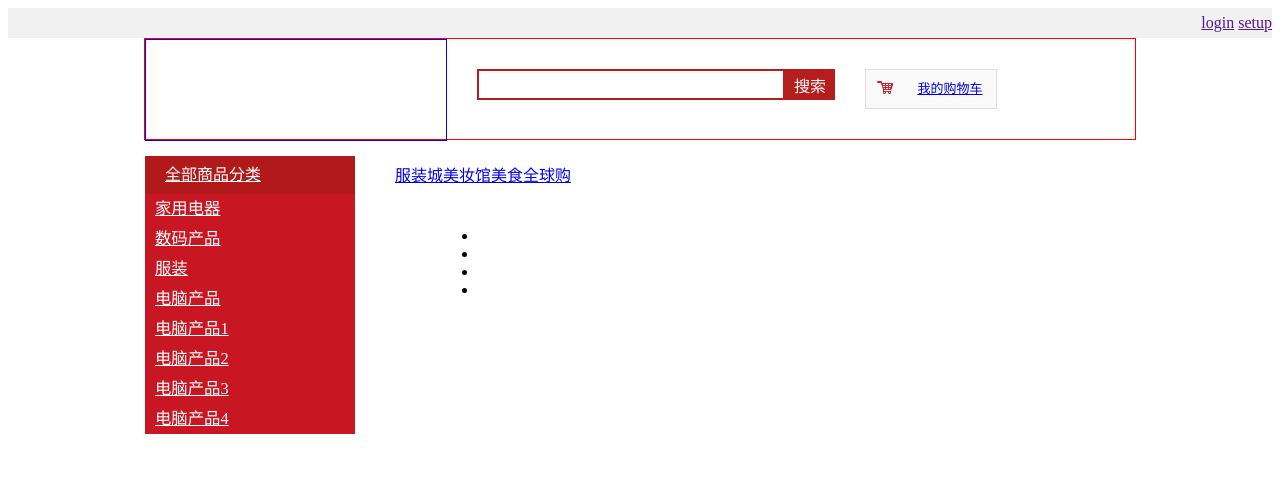
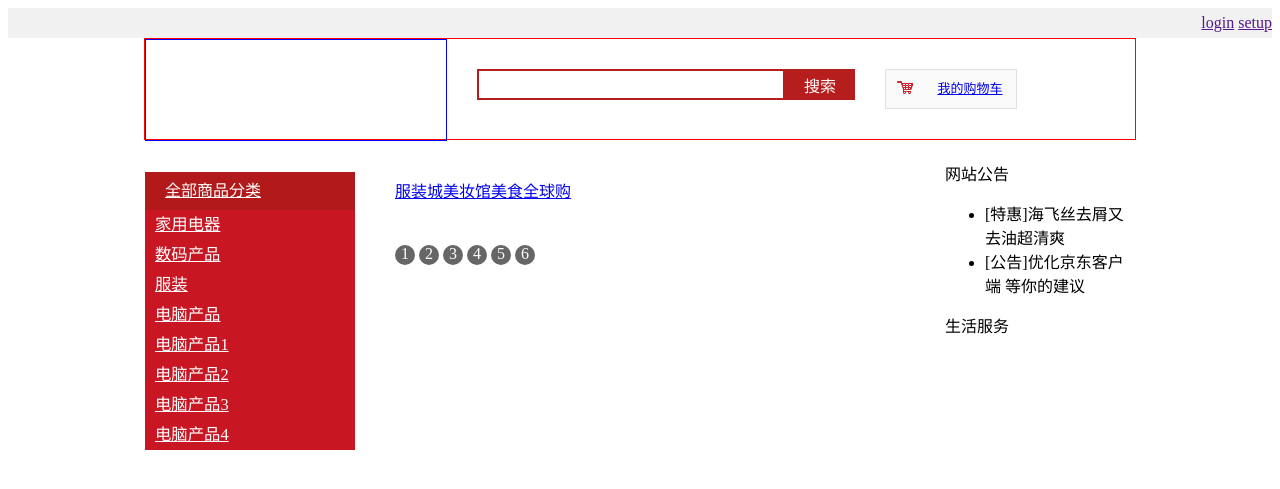
Before and after one commit to joriscai/project-practice, a PHP site: page /DbName/Application/Home/View/Index/index.html in a window 1280 px wide. Shown: the top 489 px of the page. Run offline with PHP 8.4, Linux system fonts and the light colour scheme; some libraries are stand-ins or nearby versions.

Commit message:
首页最新修改

```diff
--- a/Application/Home/View/Index/index.html
+++ b/Application/Home/View/Index/index.html
@@ -34,6 +34,7 @@
 		</div>
 	</div>
 	<div style="clear:both; height:0;"></div>
+	<div class="w">
 		<div class="nav">
 			<div id="categorys" class="dorpdown">
 				<div class="dt" >
@@ -88,7 +89,7 @@
 				</ul>
 	        </div>
 		</div>
-	<div style="clear:both; height:0;"></div>
+
 		<div class="slider">
 			<ul class="">
 				<li class="">
@@ -105,6 +106,34 @@
 				</li>
 
 			</ul>
+
+		</div>
+		<div class="slider-extra">
+			<ul class="slider-nav">
+				<li class="slider-item">1</li>
+				<li class="slider-item">2</li>
+				<li class="slider-item slider-selected">3</li>
+				<li class="slider-item">4</li>
+				<li class="slider-item">5</li>
+				<li class="slider-item">6</li>
+			</ul>
+		</div>
+		<div class="news-serv">
+			<div class="news">
+				<div class="nt">网站公告</div>
+				<div class="nc">
+					<ul>
+						<li>[特惠]海飞丝去屑又去油超清爽</li>
+						<li>[公告]优化京东客户端 等你的建议</li>
+
+					</ul>
+				</div>
+			</div>
+			<div class="lifeserv">
+				<div class="nt">生活服务</div>
+				<div class="nc"></div>
+			</div>
+		</div>
 	</div>
 </body>
 </html>
--- a/Public/CSS/index.css
+++ b/Public/CSS/index.css
@@ -3,6 +3,10 @@
 	border: 1px solid red;
 }
 */
+.w{
+	width:990px;
+	margin: 0 auto;
+}
 .tToolbar{
 			background-color: #F1F1F1;
 			height: 30px;
@@ -33,7 +37,7 @@
 }
 .search button{
 	height: 31px;
-	width: 50px;
+	width: 70px;
 	border:2px solid #B61D1D;
 	background: #B61D1D;
 	color: white;
@@ -62,10 +66,11 @@
 	margin: 0px;
 }
 .nav{
-	width:990px;
+	width:800px;
 	margin: 0px auto;
 	line-height: 38px;
 	height: auto;
+	float: left;
 }
 .nav ul{
 	float: left;
@@ -127,5 +132,64 @@
 .slider{
 	width: 590px;
 	position: relative;
-	left: 430px;
+	left: 210px;
+
 }
+.slider ul{
+	width: 590px;
+	list-style: none;
+}
+.slider ul li{
+	display: list-item;
+	display: inline-block;
+}
+.slider-extra{
+	width: 590px;
+	position: relative;
+	left: 210px;
+}
+.slider-item{
+	display: inline-block;
+	border-radius: 50%;
+	width: 20px;
+	height: 20px;
+	text-align: center;
+	background-color: #666;
+	color: white;
+}
+.news-serv{
+	width: 190px;
+	position: relative;
+	margin-top: -120px;
+	left: 800px;
+	top: 0px;
+	float: left;
+}
+.news{
+
+}
+.nt{
+
+}
+.nc{
+
+}
+.lifeserv{
+
+}
+
+.youlike{
+
+}
+.p-img{
+
+}
+.p-info{
+
+}
+.p-name{
+
+}
+.p-price{
+
+}
--- a/Public/pulish.css
+++ b/Public/pulish.css
@@ -23,3 +23,6 @@ a:active{
 	text-decoration: none;
 	padding:0px 20px 0px 0px;
 }
+ul{
+	list-style: none;
+}
```
Lines whose indentation alone changed are shown as unchanged.
